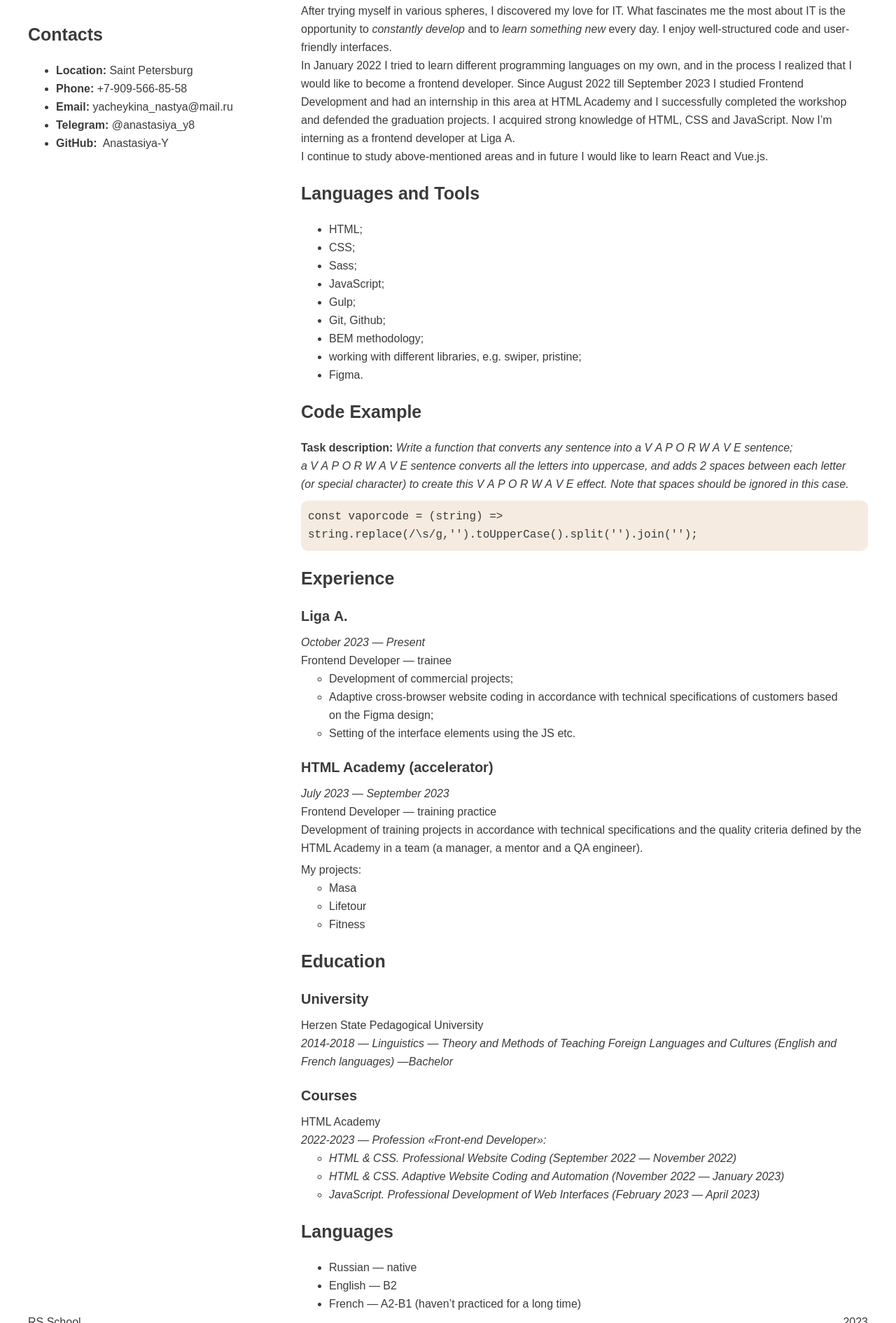
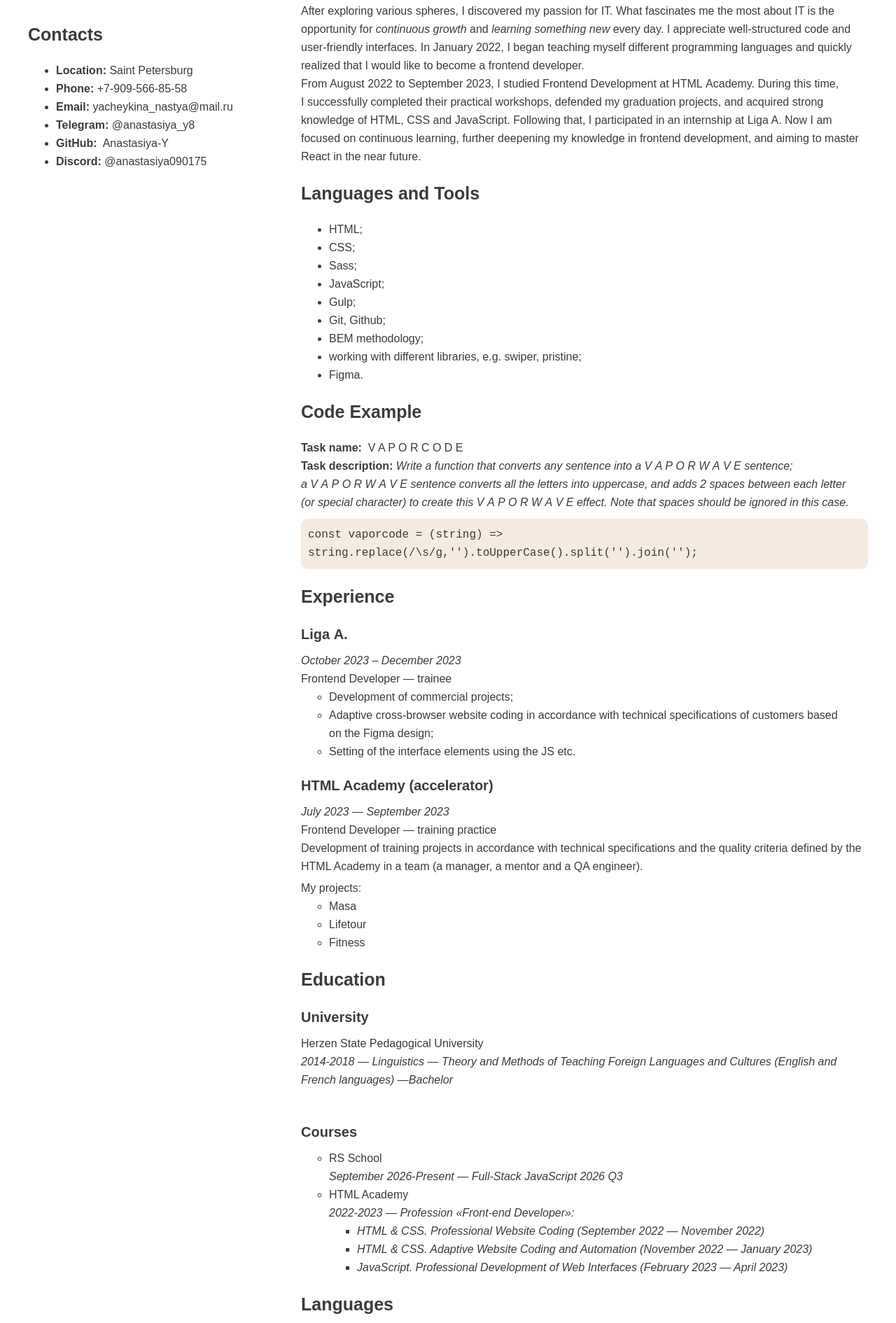
Before and after one commit to Anastasiya-Y/rsschool-cv, a plain HTML site: page index.html in a window 1280 px wide. Shown: the part 101-1991 px from the top of the page at 70% size. Drawn offline with Linux system fonts and the light colour scheme.

Commit message:
feat: update information in index.html

```diff
--- a/index.html
+++ b/index.html
@@ -4,7 +4,7 @@
     <meta charset="UTF-8">
     <meta http-equiv="X-UA-Compatible" content="IE=edge">
     <meta name="viewport" content="width=device-width, initial-scale=1.0">
-    <title>CV - Anastasiya Yacheykina</title>
+    <title>CV - Anastasiia Iacheikina</title>
     <link rel="stylesheet" href="style.css">
   </head>
   <body>
@@ -39,7 +39,7 @@
       <main>
         <div class="container">
           <section class="intro">
-            <h1>Anastasiya Yacheykina</h1>
+            <h1>Anastasiia Iacheikina</h1>
             <section class="contacts" id="contacts">
               <h2>Contacts</h2>
               <ul>
@@ -61,6 +61,9 @@
                     <a href="https://github.com/Anastasiya-Y" aria-label="Anastasiya-Y на GitHub." target="_blank">Anastasiya-Y</a>
                   </span>
                 </li>
+                <li>
+                  <span><b>Discord:&nbsp;</b>@anastasiya090175</span>
+                </li>
               </ul>
             </section>
           </section>
@@ -68,7 +71,10 @@
             <section class="about" id="about-me">
               <h2>About&nbsp;me</h2>
               <p>
-                After trying myself in&nbsp;various spheres, I&nbsp;discovered my&nbsp;love for IT. What fascinates me&nbsp;the most about&nbsp;IT is&nbsp;the opportunity to&nbsp;<em>constantly develop</em> and to&nbsp;<em>learn something new</em> every day. I&nbsp;enjoy well-structured code and user-friendly interfaces.<br>In&nbsp;January 2022&nbsp;I tried to&nbsp;learn different programming languages on&nbsp;my&nbsp;own, and in&nbsp;the process&nbsp;I realized that&nbsp;I would like to&nbsp;become a&nbsp;frontend developer. Since August 2022 till September 2023&nbsp;I studied Frontend Development and had an&nbsp;internship in&nbsp;this area at&nbsp;HTML Academy and&nbsp;I successfully completed the workshop and defended the graduation projects. I&nbsp;acquired strong knowledge of&nbsp;HTML, CSS and JavaScript. Now I&rsquo;m interning as&nbsp;a&nbsp;frontend developer at&nbsp;Liga&nbsp;A.<br>I&nbsp;continue to&nbsp;study above-mentioned areas and in&nbsp;future&nbsp;I would like to&nbsp;learn React and Vue.js.
+                After exploring various spheres, I&nbsp;discovered my&nbsp;passion for IT. What fascinates me&nbsp;the most about&nbsp;IT is&nbsp;the opportunity for <em>continuous growth</em> and <em>learning something new</em> every day. I&nbsp;appreciate well-structured code and user-friendly interfaces.
+                In&nbsp;January 2022, I&nbsp;began teaching myself different programming languages and quickly realized that&nbsp;I would like to&nbsp;become a&nbsp;frontend developer.<br>
+                From August 2022 to&nbsp;September 2023, I&nbsp;studied Frontend Development at&nbsp;HTML&nbsp;Academy. During this time, I&nbsp;successfully completed their practical workshops, defended my&nbsp;graduation projects, and acquired strong knowledge of&nbsp;HTML, CSS and JavaScript.
+                Following that, I&nbsp;participated in&nbsp;an&nbsp;internship at&nbsp;Liga A. Now I&nbsp;am focused on&nbsp;continuous learning, further deepening my&nbsp;knowledge in&nbsp;frontend development, and aiming to&nbsp;master React in&nbsp;the near future.
               </p>
             </section>
             <section class="tools" id="languages-and-tools">
@@ -106,6 +112,7 @@
             <section class="code" id="code-example">
               <h2>Code Example</h2>
               <p>
+                <b>Task name:&nbsp;</b> V A P O R C O D E<br>
                 <b>Task description:&nbsp;</b><i>Write a&nbsp;function that converts any sentence into a&nbsp;V&nbsp;A P&nbsp;O&nbsp;R&nbsp;W&nbsp;A&nbsp;V&nbsp;E sentence; a&nbsp;V&nbsp;A&nbsp;P&nbsp;O&nbsp;R&nbsp;W&nbsp;A&nbsp;V&nbsp;E sentence converts all the letters into uppercase, and adds 2&nbsp;spaces between each letter (or&nbsp;special character) to&nbsp;create this V&nbsp;A&nbsp;P&nbsp;O&nbsp;R&nbsp;W&nbsp;A&nbsp;V&nbsp;E effect. Note that spaces should be&nbsp;ignored in&nbsp;this case.</i>
               </p>
               <code>const vaporcode = (string) =&gt; string.replace(/\s/g,&apos;&apos;).toUpperCase().split(&apos;&apos;).join(&apos;&apos;);</code>
@@ -115,7 +122,7 @@
               <ul class="experience__list">
                 <li class="experience__item">
                   <h3>Liga&nbsp;A.</h3>
-                  <span><i>October 2023&nbsp;&mdash; Present</i><br></span>
+                  <span><i>October 2023 – December 2023</i><br></span>
                   <span>Frontend Developer&nbsp;&mdash; trainee</span>
                   <ul>
                     <li>
@@ -160,11 +167,18 @@
               <ul class="education__list">
                 <li class="education__item">
                   <h3>University</h3>
-                  <span>Herzen State Pedagogical University<br></span>
+                  <span>Herzen State Pedagogical University</span><br>
                   <span><i>2014-2018&nbsp;&mdash; Linguistics&nbsp;&mdash; Theory and Methods of&nbsp;Teaching Foreign Languages and Cultures (English and French languages)&nbsp;&mdash;Bachelor</i></span>
                 </li>
+                <br>
                 <li class="education__item">
                   <h3>Courses</h3>
+                  <ul>
+                    <li>
+                      <span>RS School</span><br>
+                      <span><i>September 2026-Present&nbsp;&mdash; Full-Stack JavaScript 2026&nbsp;Q3</i></span>
+                    </li>
+                    <li>
                       <span>HTML Academy<br></span>
                       <a href="https://assets.htmlacademy.ru/certificates/profession/61/2179941.pdf" target="_blank"><i>2022-2023&nbsp;&mdash; Profession &laquo;Front-end Developer&raquo;:</i></a>
                       <ul>
@@ -180,6 +194,8 @@
                       </ul>
                     </li>
                   </ul>
+                </li>
+              </ul>
             </section>
             <section class="languages" id="languages">
               <h2>Languages</h2>
@@ -191,7 +207,7 @@
                   <span>English&nbsp;&mdash; B2</span>
                 </li>
                 <li>
-                  <span>French&nbsp;&mdash; A2-B1 (haven&rsquo;t practiced for a&nbsp;long time)</span>
+                  <span>French&nbsp;&mdash; B1</span>
                 </li>
               </ul>
             </section>
```
Lines whose indentation alone changed are shown as unchanged.
